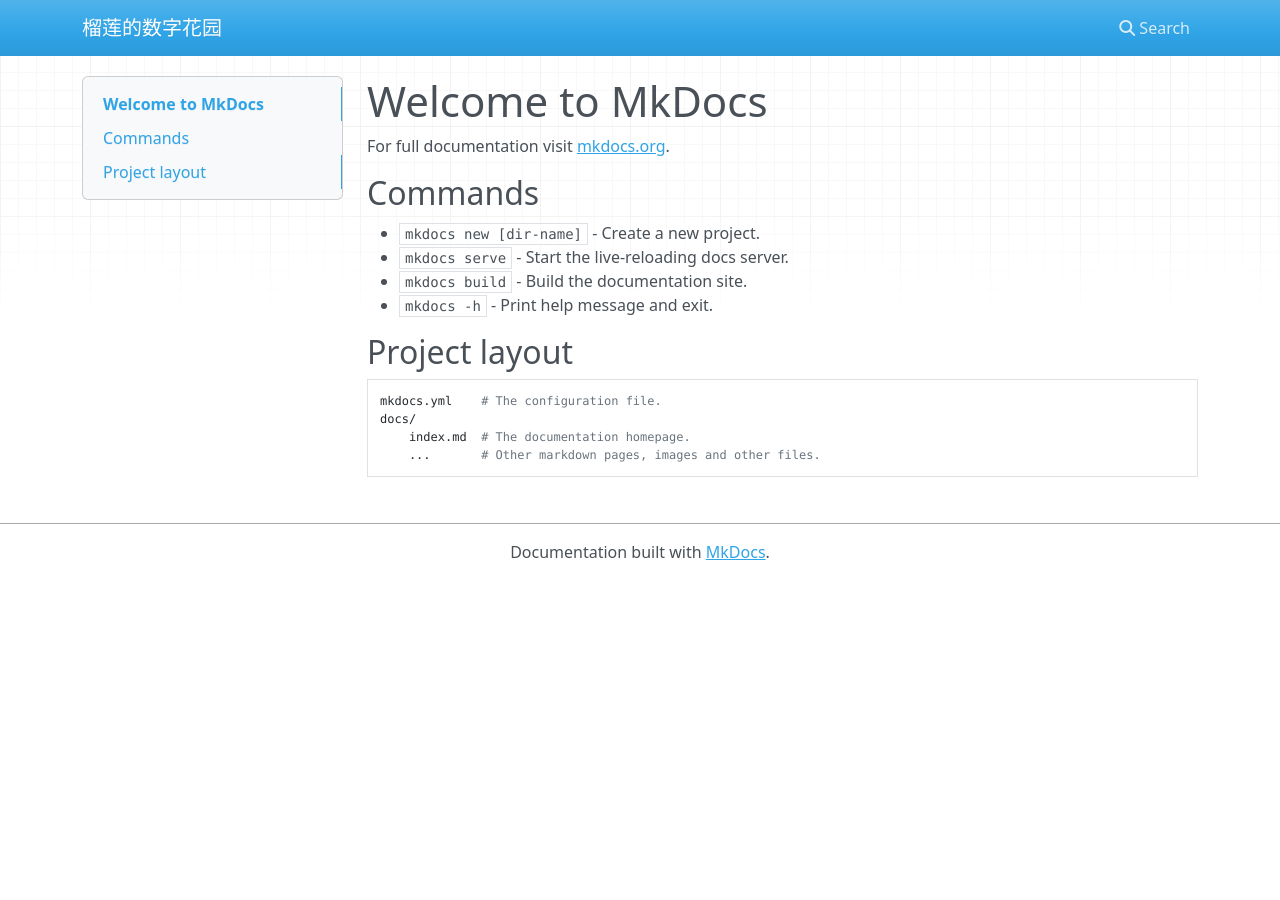
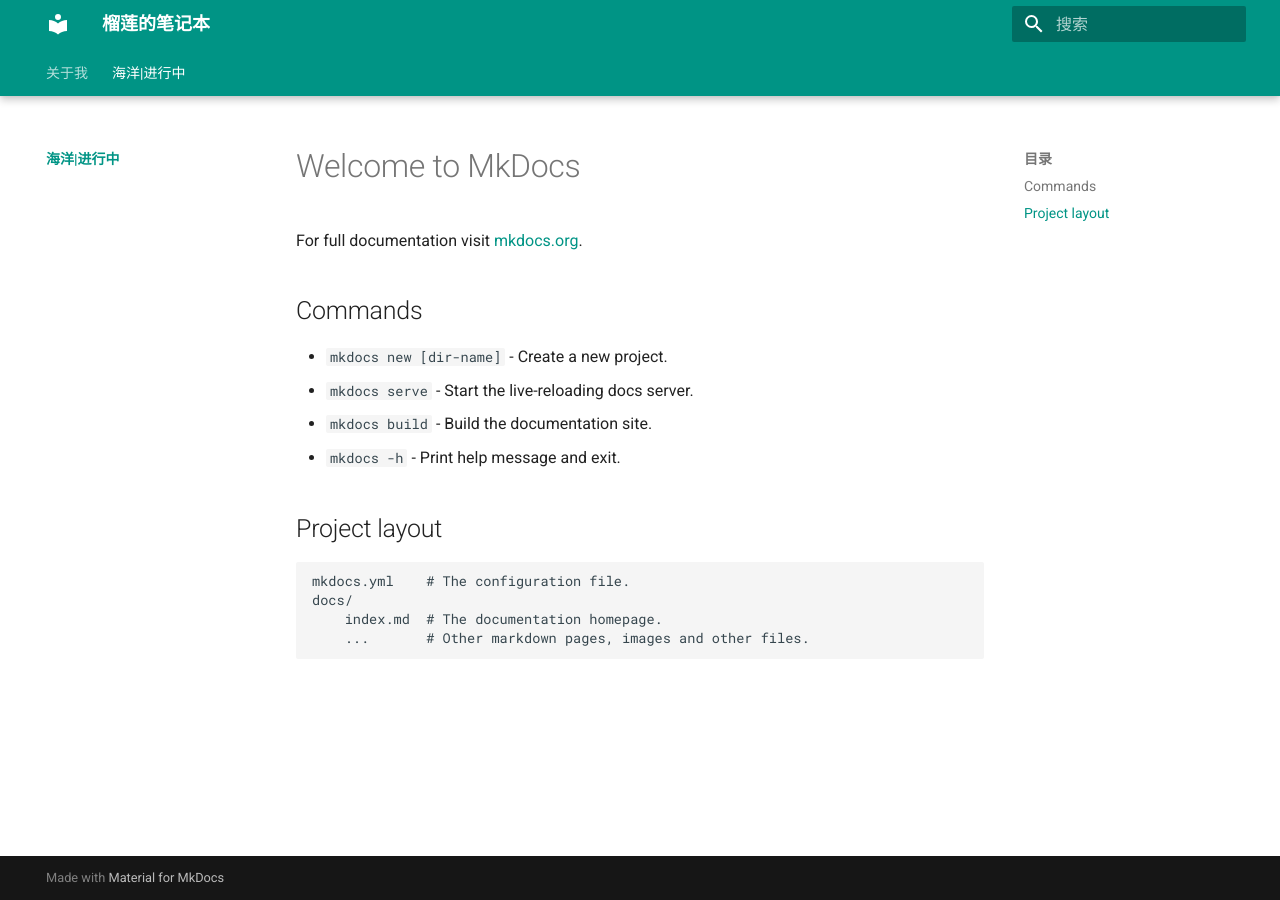
Before and after one commit to Boliulian/mymkdocs, an MkDocs documentation site: the page built from docs/index.md, in a window 1280 px wide. Built offline with MkDocs 1.6.1 and Material for MkDocs 9.7.7, drawn with Linux system fonts in a browser that asks for light colours; nearby versions of some CDN libraries.

Commit message:
update yml

```diff
--- a/mkdocs.yml
+++ b/mkdocs.yml
@@ -1,2 +1,26 @@
-site_name: 榴莲的数字花园
+site_name: 榴莲的笔记本
 site_description: make time seen
+
+
+nav:
+  - 关于我:
+    - index.md
+  - 海洋|进行中:
+    - index.md
+
+
+theme:
+  name: material
+  language: zh
+  features:
+    - navigation.tabs
+    - navigation.tabs.sticky
+    - navigation.indexes
+
+  palette:
+    primary: teal
+    accent: amber
+
+  font:
+    text: Roboto
+    code: Roboto Mono
```
